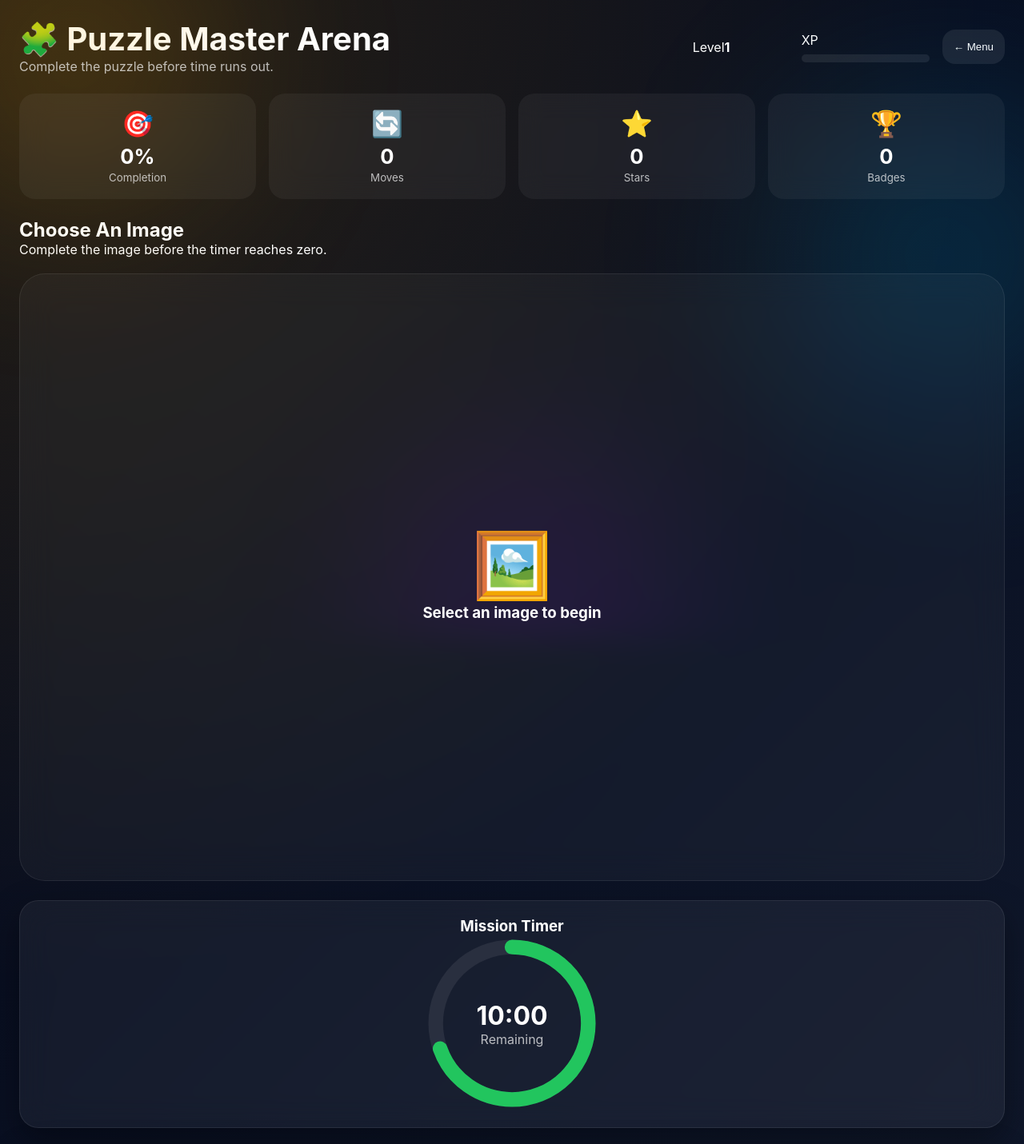
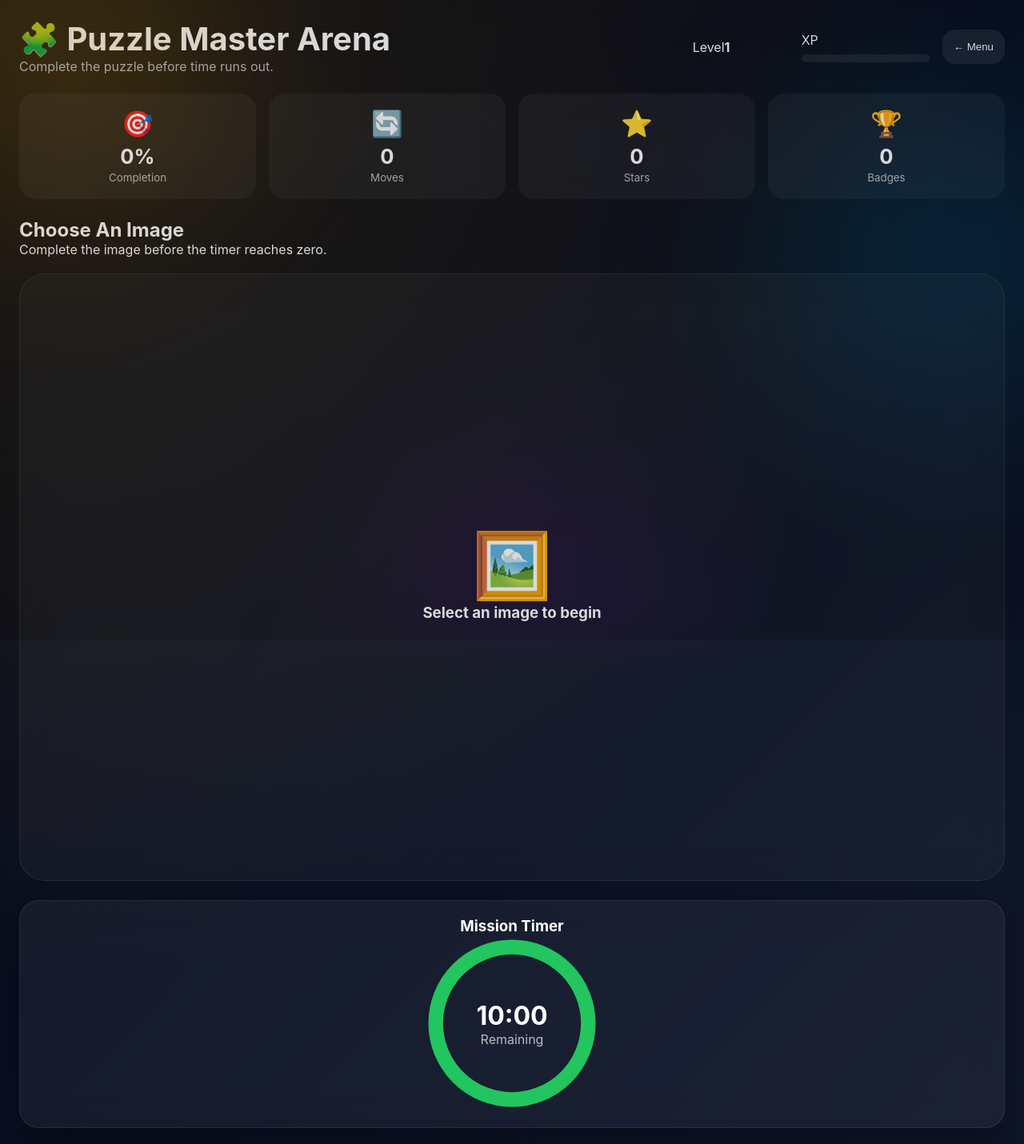
Before and after one commit to oSlashh/Gaming-Console, an Angular app: page /image-puzzle in a window 1280 px wide. Shown: the top 1431 px of the page at 80% size. Built offline with nearby package versions, Linux system fonts and the light colour scheme.

Commit message:
jesbin john

```diff
--- a/src/app/puzzle-game/image-puzzle.component.css
+++ b/src/app/puzzle-game/image-puzzle.component.css
@@ -303,14 +303,15 @@ button {
 .timer-progress {
   fill: none;
 
-  stroke: #22c55e;
-
   stroke-width: 10;
 
   stroke-linecap: round;
 
   stroke-dasharray: 327;
-  stroke-dashoffset: 100;
+
+  transition:
+    stroke 1s linear,
+    stroke-dashoffset 1s linear;
 }
 
 .timer-content {
@@ -722,3 +723,59 @@ input[type="file"] {
   }
 
 }
+.countdown-overlay {
+
+  position: fixed;
+
+  inset: 0;
+
+  z-index: 9999;
+
+  display: flex;
+
+  justify-content: center;
+
+  align-items: center;
+
+  pointer-events: none;
+
+  background:
+    rgba(0,0,0,.15);
+
+}
+
+.countdown-number {
+
+  font-size: 12rem;
+
+  font-weight: 900;
+
+  color: #ef4444;
+
+  text-shadow:
+    0 0 20px rgba(239,68,68,.8),
+    0 0 60px rgba(239,68,68,.5);
+
+  animation:
+    countdownPulse 1s infinite;
+
+}
+
+@keyframes countdownPulse {
+
+  0% {
+    transform: scale(0.8);
+    opacity: .6;
+  }
+
+  50% {
+    transform: scale(1.1);
+    opacity: 1;
+  }
+
+  100% {
+    transform: scale(0.8);
+    opacity: .6;
+  }
+
+}
--- a/src/app/puzzle-game/image-puzzle.component.html
+++ b/src/app/puzzle-game/image-puzzle.component.html
@@ -95,10 +95,14 @@
             ></circle>
 
             <circle
-              class="timer-progress"
-              cx="60"
-              cy="60"
-              r="52"
+            class="timer-progress"
+            cx="60"
+            cy="60"
+            r="52"
+
+            [attr.stroke-dashoffset]="getTimerProgress()"
+
+            [attr.stroke]="getTimerColor()"
             ></circle>
 
           </svg>
@@ -397,9 +401,7 @@
   </div>
 
   <!-- Victory Modal -->
-  @if(winVisible() && winRecord()){
-
-  <div class="victory-overlay">
+   <div *ngIf="winVisible() && winRecord()" class="victory-overlay">
 
     <div class="victory-card">
 
@@ -472,6 +474,14 @@
 
   </div>
 
-  }
+  <div *ngIf="showCountdownOverlay" class="countdown-overlay">
+
+    <div class="countdown-number">
+
+      {{ exitCountdown() }}
+
+    </div>
+
+  </div>
 
 </section>
--- a/src/app/puzzle-game/image-puzzle.component.ts
+++ b/src/app/puzzle-game/image-puzzle.component.ts
@@ -155,6 +155,9 @@ export class ImagePuzzleComponent
     signal(
       'Select an image to begin.'
     );
+
+  readonly exitCountdown =
+    signal<number | null>(null);
 
   // ==========================
   // TIMER
@@ -683,7 +686,26 @@ export class ImagePuzzleComponent
         this.tiles().length
       ) {
         this.elapsedSeconds.update((seconds) => seconds + 1);
+
+        const remaining =
+          this.maxTimeSeconds -
+          this.elapsedSeconds();
+
+        if (
+          remaining > 0 &&
+          remaining <= 5
+        ) {
+          this.exitCountdown.set(
+            remaining
+          );
+        } else {
+          this.exitCountdown.set(
+            null
+          );
+        }
+
         this.syncSummary();
+
         if (this.elapsedSeconds() >= this.maxTimeSeconds) {
           this.handleTimeout();
         }
@@ -727,9 +749,16 @@ export class ImagePuzzleComponent
   }
 
   showCountdownOverlay(): boolean {
-    const remaining = this.countdownValue();
-    return remaining > 0 && remaining <= 3 && !this.winVisible();
-  }
+
+  const remaining =
+    this.countdownValue();
+
+  return (
+    remaining > 0 &&
+    remaining <= 5 &&
+    !this.winVisible()
+  );
+}
 
   private formatTime(seconds: number): string {
     const minutes = Math.floor(seconds / 60);
@@ -944,4 +973,34 @@ export class ImagePuzzleComponent
     }
     return achievements;
   }
+  getTimerProgress(): number {
+
+  const circumference = 327;
+
+  const progress =
+    this.countdownValue() /
+    this.maxTimeSeconds;
+
+  return circumference * (1 - progress);
 }
+getTimerColor(): string {
+
+  const percent =
+    (this.countdownValue() /
+      this.maxTimeSeconds) * 100;
+
+  if (percent > 60) {
+    return '#22c55e';
+  }
+
+  if (percent > 30) {
+    return '#eab308';
+  }
+
+  if (percent > 10) {
+    return '#f97316';
+  }
+
+  return '#ef4444';
+}
+}
```
